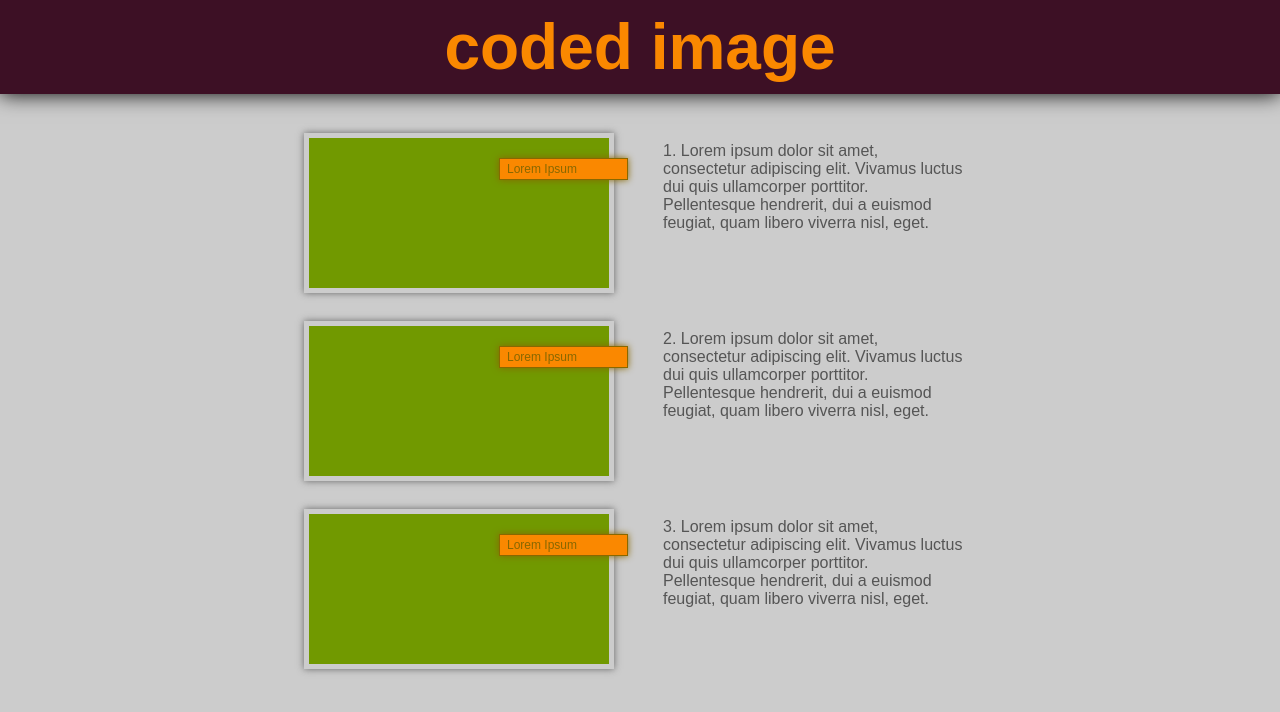
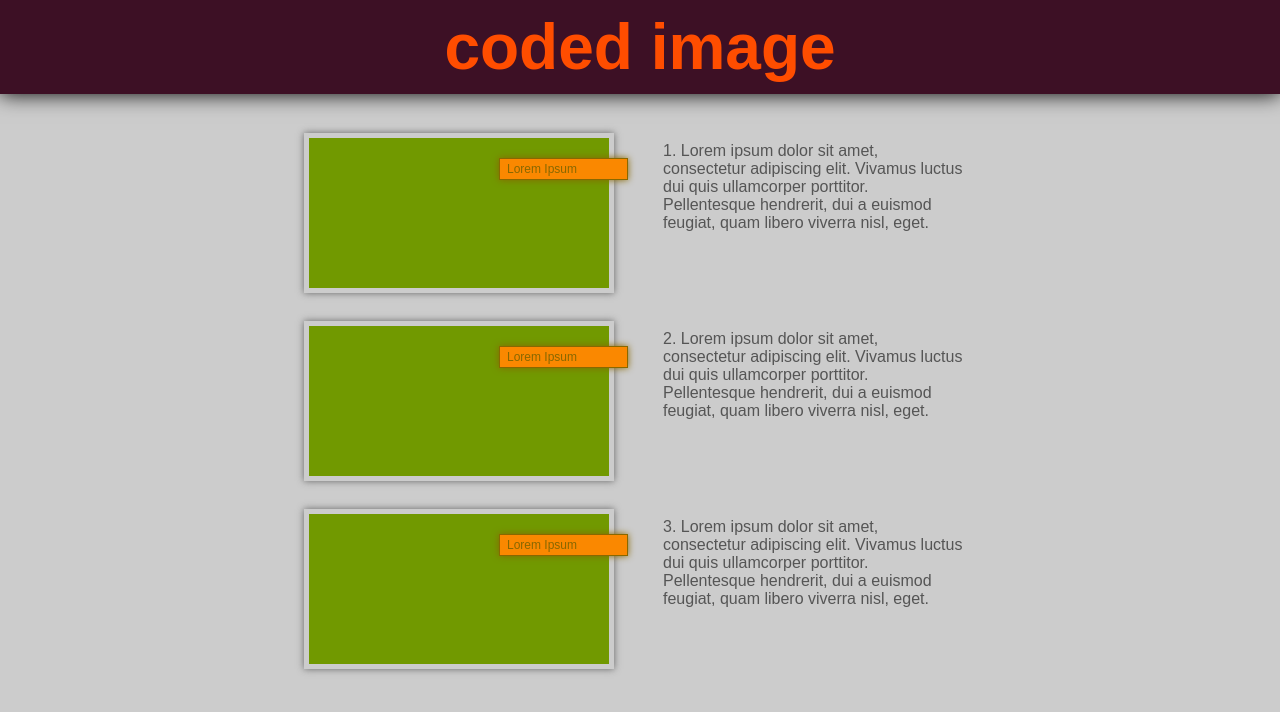
Before and after one commit to AlanAdamson/CodedImage, a website: page work/index.html in a window 1280 px wide. Drawn offline with Linux system fonts and the light colour scheme.

Commit message:
Update style.css

```diff
--- a/style.css
+++ b/style.css
@@ -79,7 +79,7 @@ html, body {
 
 .logoMed {
   font-family: 'Arial', sans-serif;
-  color: #FA8800;
+  color: #FF4D00;
   font-size: 4em;
   font-weight: bold;
   float: left;
```
